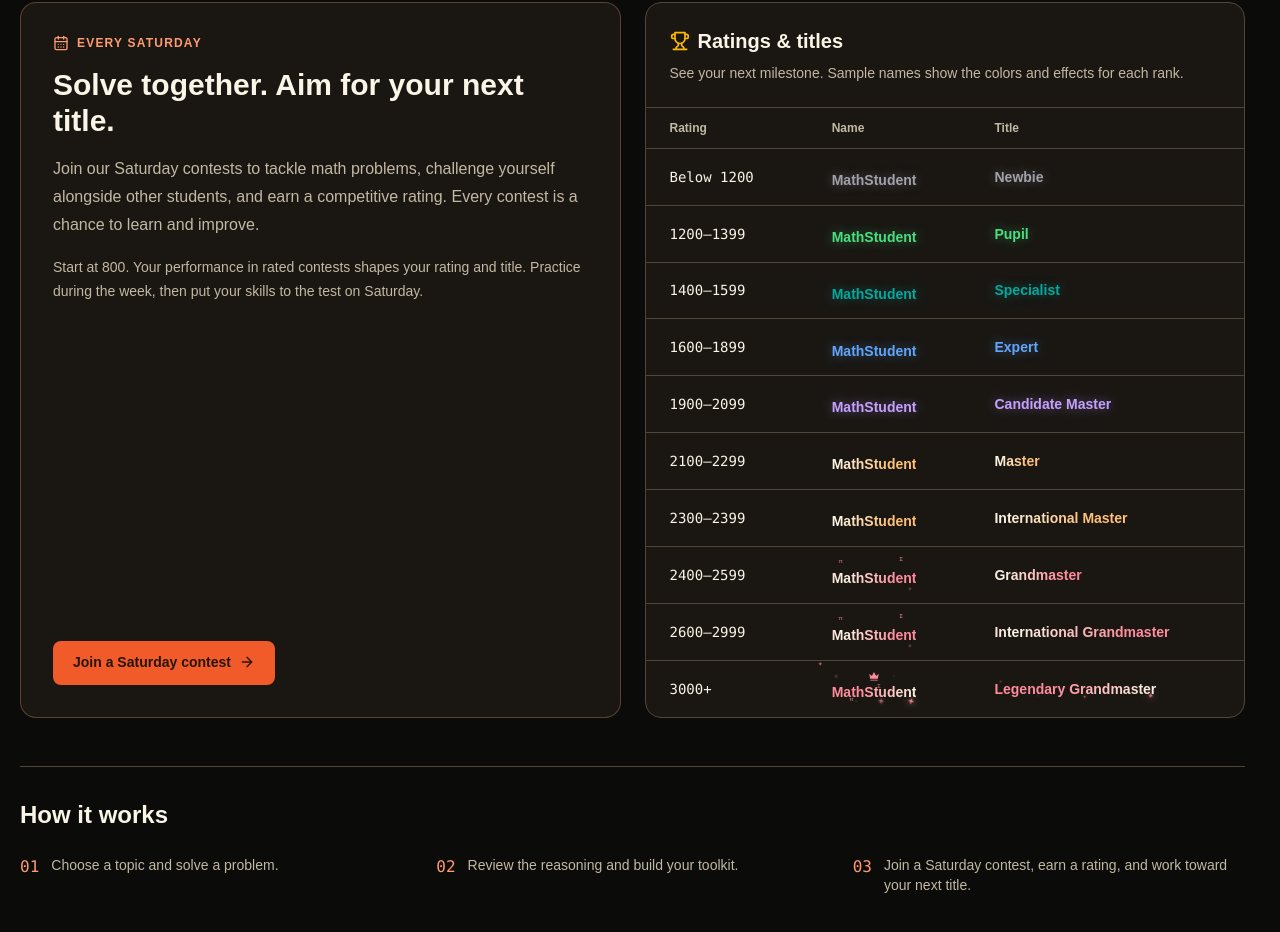
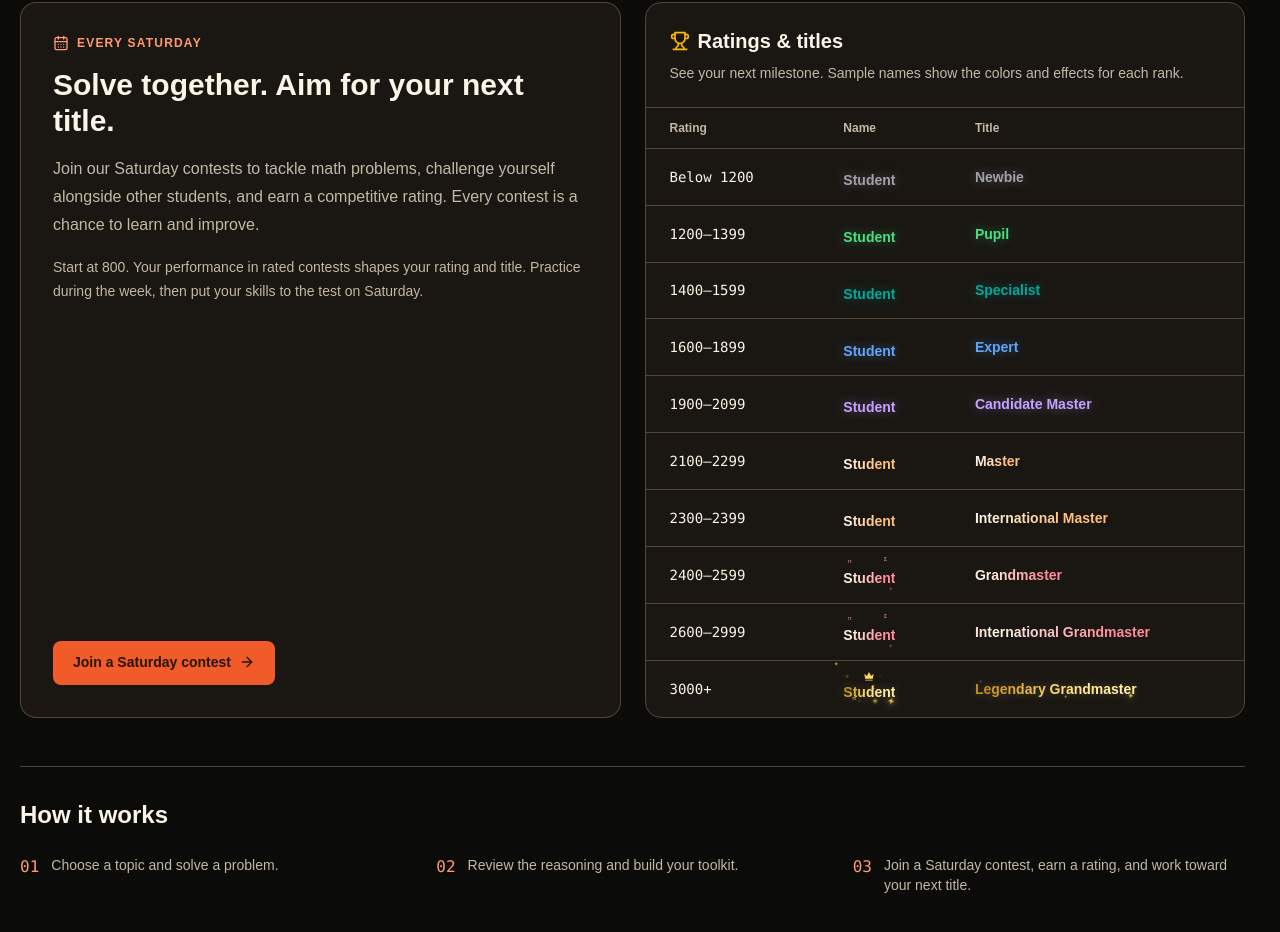
Before and after one commit to litojace/HACKATHON-AMATYC, a Next.js app: page / in a window 1280 px wide. Shown: the part 1077-2009 px from the top of the page. Built offline with nearby package versions, Linux system fonts and the light colour scheme; no server answers; the database is empty.

Commit message:
Use Student previews and metallic gold for legendary rank

```diff
--- a/app/globals.css
+++ b/app/globals.css
@@ -262,16 +262,34 @@ select {
 .rank-candidate-master { --rank-color: #a000a0; }
 .rank-master { --rank-color: #9a3412; }
 .rank-grandmaster { --rank-color: #b91c1c; }
-.rank-legend { --rank-color: #b91c1c; display: inline-block; max-width: 100%; }
+.rank-legend {
+  --rank-color: #b77908;
+  --rank-gold-gradient: linear-gradient(110deg, #8a5000 8%, #c58c13 27%, #e5b838 42%, #976000 55%, #d49b1a 72%, #8a5000 92%);
+  display: inline-block;
+  max-width: 100%;
+}
 :root[data-theme="dark"] .rank-newbie { --rank-color: #a1a1aa; }
 :root[data-theme="dark"] .rank-pupil { --rank-color: #4ade80; }
 :root[data-theme="dark"] .rank-expert { --rank-color: #60a5fa; }
 :root[data-theme="dark"] .rank-candidate-master { --rank-color: #c4a0ff; }
 :root[data-theme="dark"] .rank-master { --rank-color: #ffc078; }
 :root[data-theme="dark"] .rank-grandmaster { --rank-color: #ff8b9c; }
-:root[data-theme="dark"] .rank-legend { --rank-color: #ff8b9c; }
+:root[data-theme="dark"] .rank-legend {
+  --rank-color: #ffd75e;
+  --rank-gold-gradient: linear-gradient(110deg, #c38a15 8%, #ffdf75 27%, #fff4b0 42%, #ffcc39 55%, #ffe995 72%, #b97807 92%);
+}
 .ranked-name .rank-name-text { color: var(--rank-color); }
 .rank-legend .rank-name-text { display: inline-block; }
+@supports (background-clip: text) or (-webkit-background-clip: text) {
+  .rank-legend .rank-name-text {
+    background-image: var(--rank-gold-gradient);
+    background-size: 250% 100%;
+    background-clip: text;
+    -webkit-background-clip: text;
+    color: transparent;
+    filter: drop-shadow(0 0 4px color-mix(in srgb, var(--rank-color) 22%, transparent));
+  }
+}
 .rank-featured { display: inline-block; max-width: 100%; padding-block: .65em .2em; }
 .rank-crown { position: absolute; top: -.12em; left: 50%; transform: translateX(-50%); width: .85em; height: .7em; fill: var(--rank-color); pointer-events: none; }
 .rank-symbols { position: absolute; inset: 0; pointer-events: none; user-select: none; color: var(--rank-color); }
@@ -294,8 +312,7 @@ select {
   .rank-expert .rank-name-text,
   .rank-candidate-master .rank-name-text { animation: rank-breathe 4s ease-in-out infinite; }
   .rank-master .rank-name-text,
-  .rank-grandmaster .rank-name-text,
-  .rank-legend .rank-name-text {
+  .rank-grandmaster .rank-name-text {
     background: linear-gradient(110deg, var(--rank-color) 20%, var(--text) 45%, var(--rank-color) 70%);
     background-size: 250% 100%;
     background-clip: text;
@@ -304,7 +321,7 @@ select {
     animation: rank-shimmer 6s linear infinite;
   }
   .rank-grandmaster .rank-name-text { animation-duration: 5s; }
-  .rank-legend .rank-name-text { animation-duration: 4s; }
+  .rank-legend .rank-name-text { animation: rank-shimmer 4s linear infinite; }
   .rank-symbols span { animation: rank-float 4s ease-in-out infinite; }
   .rank-orbit span {
     inset: 0 auto auto 0;
--- a/app/page.tsx
+++ b/app/page.tsx
@@ -130,7 +130,7 @@ export default function Home() {
               {ranks.map((rank, i) => (
                 <tr key={rank.title} className="border-b border-edge last:border-0">
                   <td className="whitespace-nowrap px-4 py-3 font-mono tabular-nums sm:px-6">{i === 0 ? `Below ${ranks[i + 1].min}` : i === ranks.length - 1 ? `${rank.min}+` : `${rank.min}–${ranks[i + 1].min - 1}`}</td>
-                  <td className="px-4 py-3 sm:px-6"><RankedName name="MathStudent" rating={rank.min} featured /></td>
+                  <td className="px-4 py-3 sm:px-6"><RankedName name="Student" rating={rank.min} featured /></td>
                   <th scope="row" className="px-4 py-3 font-semibold sm:px-6"><RankText rating={rank.min}>{rank.title}</RankText></th>
                 </tr>
               ))}
--- a/lib/rating.ts
+++ b/lib/rating.ts
@@ -72,7 +72,7 @@ export function calculateRatings(participants: Participant[]) {
   });
 }
 export const RANK_TIERS = [
-  { min: 3000, title: "Legendary Grandmaster", color: "text-red-400", effect: "legend" },
+  { min: 3000, title: "Legendary Grandmaster", color: "text-amber-400", effect: "legend" },
   { min: 2600, title: "International Grandmaster", color: "text-red-400", effect: "grandmaster" },
   { min: 2400, title: "Grandmaster", color: "text-red-400", effect: "grandmaster" },
   { min: 2300, title: "International Master", color: "text-orange-400", effect: "master" },
```
Also changed, not shown: 1 other file (tests, documents, lock files or other folders).
